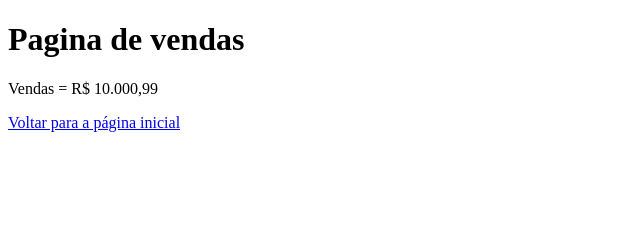
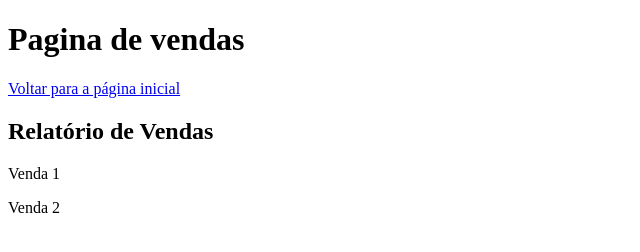
Before and after one commit to jcoramos/aulagithub, a plain HTML site: page vendas.html in a window 1280 px wide. Shown: the whole page, without its empty margins (0-640 px from the left). Drawn offline with Linux system fonts and the light colour scheme.

Commit message:
Versão 2.0

```diff
--- a/vendas.html
+++ b/vendas.html
@@ -7,7 +7,9 @@
 </head>
 <body>
     <h1> Pagina de vendas</h1>
-    <p>Vendas = R$ 10.000,99</p>
     <a href="index.html">Voltar para a página inicial</a>
+    <h2>Relatório de Vendas</h2>
+    <p>Venda 1</p>
+    <p>Venda 2</p>
 </body>
 </html>
```
Also changed, not shown: notas.txt (added).
